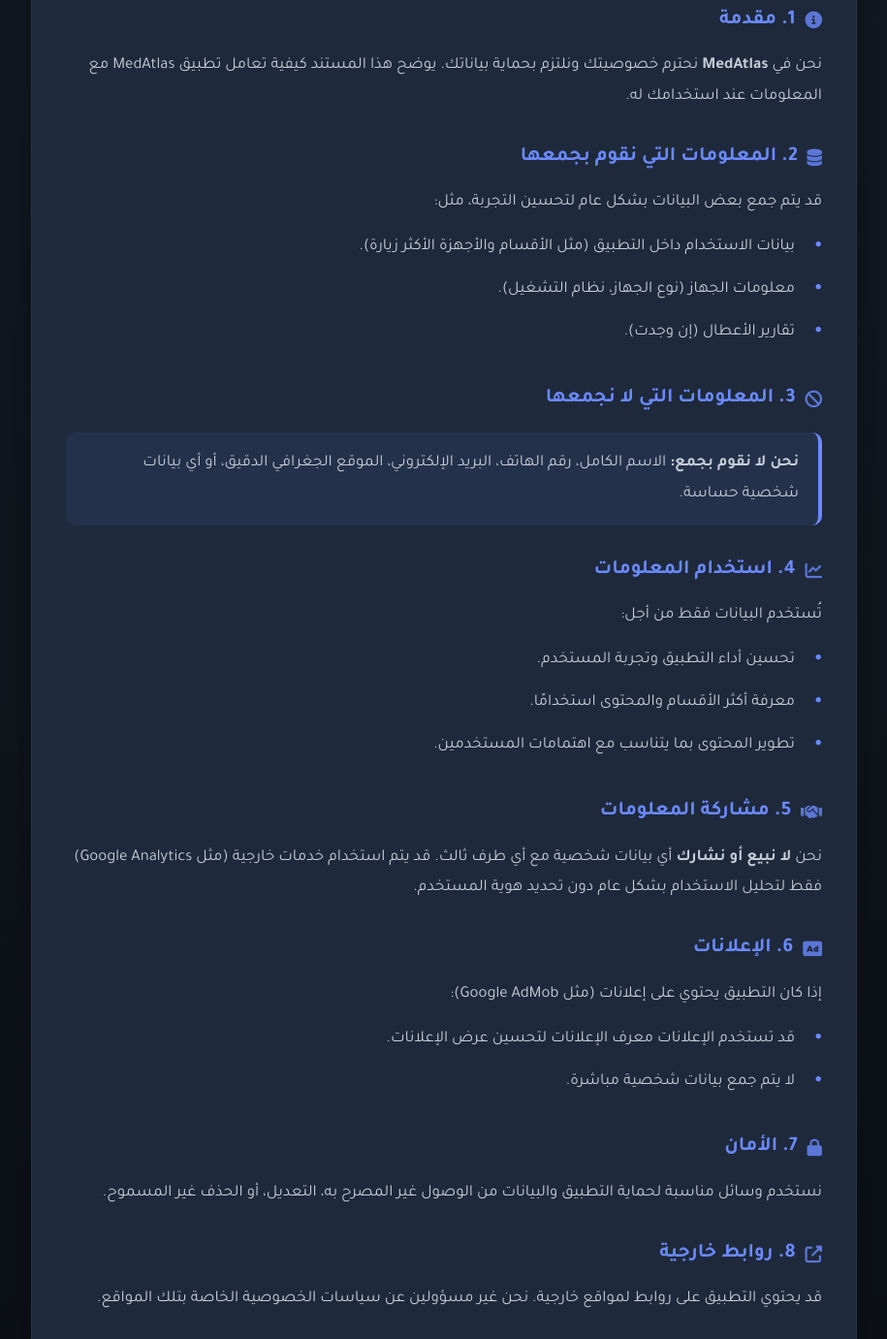
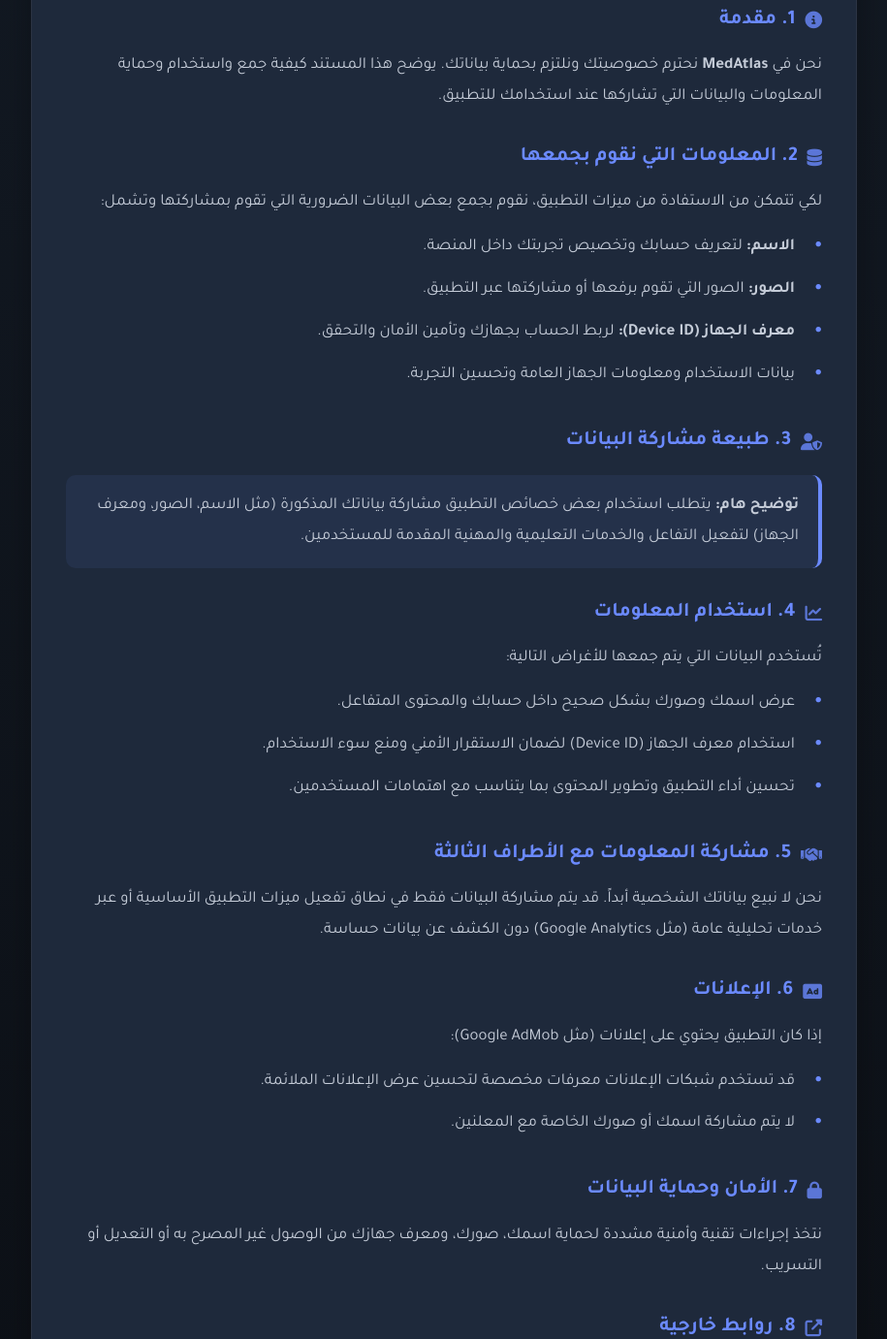
Before and after one commit to e-hr1/CV, a plain HTML site: page Privacy_Policy.html in a window 1280 px wide. Shown: the part 288-1669 px from the top of the page at 97% size, without its empty margins (182-1097 px from the left). Drawn offline with Linux system fonts and the light colour scheme.

Commit message:
Update Privacy_Policy.html

```diff
--- a/Privacy_Policy.html
+++ b/Privacy_Policy.html
@@ -104,7 +104,7 @@
             border: var(--glass-border);
         }
 
-        /* ============ شريط التطبيق (نفس الأول) ============ */
+        /* ============ شريط التطبيق ============ */
         .app-bar {
             position: fixed;
             top: 0;
@@ -426,7 +426,7 @@
     </style>
 </head>
 <body>
-    <!-- شريط التطبيق (الشعار فقط - مطابق للأول) -->
+    <!-- شريط التطبيق -->
     <header class="app-bar glass-effect" id="appBar">
         <div class="app-title">
             <img src="logo_MedAtlas.webp"
@@ -465,50 +465,51 @@
                 <div class="icon"><i class="fas fa-shield-alt"></i></div>
                 <div>
                     <h1 id="mainTitle">🔒 سياسة الخصوصية</h1>
-                    <p class="update-date" id="updateDate">آخر تحديث: 1 يوليو 2026</p>
+                    <p class="update-date" id="updateDate">آخر تحديث: 24 نوفمبر 2026</p>
                 </div>
             </div>
 
             <!-- القسم 1 -->
             <div class="privacy-section">
                 <h2><i class="fas fa-info-circle"></i> <span id="s1Title">1. مقدمة</span></h2>
-                <p id="s1Text">نحن في <strong>MedAtlas</strong> نحترم خصوصيتك ونلتزم بحماية بياناتك. يوضح هذا المستند كيفية تعامل تطبيق MedAtlas مع المعلومات عند استخدامك له.</p>
+                <p id="s1Text">نحن في <strong>MedAtlas</strong> نحترم خصوصيتك ونلتزم بحماية بياناتك. يوضح هذا المستند كيفية جمع واستخدام وحماية المعلومات والبيانات التي تشاركها عند استخدامك للتطبيق.</p>
             </div>
 
             <!-- القسم 2 -->
             <div class="privacy-section">
                 <h2><i class="fas fa-database"></i> <span id="s2Title">2. المعلومات التي نقوم بجمعها</span></h2>
-                <p id="s2Text">قد يتم جمع بعض البيانات بشكل عام لتحسين التجربة، مثل:</p>
+                <p id="s2Text">لكي تتمكن من الاستفادة من ميزات التطبيق، نقوم بجمع بعض البيانات الضرورية التي تقوم بمشاركتها وتشمل:</p>
                 <ul>
-                    <li id="s2li1">بيانات الاستخدام داخل التطبيق (مثل الأقسام والأجهزة الأكثر زيارة).</li>
-                    <li id="s2li2">معلومات الجهاز (نوع الجهاز، نظام التشغيل).</li>
-                    <li id="s2li3">تقارير الأعطال (إن وجدت).</li>
+                    <li id="s2li1"><strong>الاسم:</strong> لتعريف حسابك وتخصيص تجربتك داخل المنصة.</li>
+                    <li id="s2li2"><strong>الصور:</strong> الصور التي تقوم برفعها أو مشاركتها عبر التطبيق.</li>
+                    <li id="s2li3"><strong>معرف الجهاز (Device ID):</strong> لربط الحساب بجهازك وتأمين الأمان والتحقق.</li>
+                    <li id="s2li4">بيانات الاستخدام ومعلومات الجهاز العامة وتحسين التجربة.</li>
                 </ul>
             </div>
 
             <!-- القسم 3 -->
             <div class="privacy-section">
-                <h2><i class="fas fa-ban"></i> <span id="s3Title">3. المعلومات التي لا نجمعها</span></h2>
+                <h2><i class="fas fa-user-shield"></i> <span id="s3Title">3. طبيعة مشاركة البيانات</span></h2>
                 <div class="highlight-box">
-                    <p id="s3Text"><strong>نحن لا نقوم بجمع:</strong> الاسم الكامل، رقم الهاتف، البريد الإلكتروني، الموقع الجغرافي الدقيق، أو أي بيانات شخصية حساسة.</p>
+                    <p id="s3Text"><strong>توضيح هام:</strong> يتطلب استخدام بعض خصائص التطبيق مشاركة بياناتك المذكورة (مثل الاسم، الصور، ومعرف الجهاز) لتفعيل التفاعل والخدمات التعليمية والمهنية المقدمة للمستخدمين.</p>
                 </div>
             </div>
 
             <!-- القسم 4 -->
             <div class="privacy-section">
                 <h2><i class="fas fa-chart-line"></i> <span id="s4Title">4. استخدام المعلومات</span></h2>
-                <p id="s4Text">تُستخدم البيانات فقط من أجل:</p>
+                <p id="s4Text">تُستخدم البيانات التي يتم جمعها للأغراض التالية:</p>
                 <ul>
-                    <li id="s4li1">تحسين أداء التطبيق وتجربة المستخدم.</li>
-                    <li id="s4li2">معرفة أكثر الأقسام والمحتوى استخدامًا.</li>
-                    <li id="s4li3">تطوير المحتوى بما يتناسب مع اهتمامات المستخدمين.</li>
+                    <li id="s4li1">عرض اسمك وصورك بشكل صحيح داخل حسابك والمحتوى المتفاعل.</li>
+                    <li id="s4li2">استخدام معرف الجهاز (Device ID) لضمان الاستقرار الأمني ومنع سوء الاستخدام.</li>
+                    <li id="s4li3">تحسين أداء التطبيق وتطوير المحتوى بما يتناسب مع اهتمامات المستخدمين.</li>
                 </ul>
             </div>
 
             <!-- القسم 5 -->
             <div class="privacy-section">
-                <h2><i class="fas fa-handshake"></i> <span id="s5Title">5. مشاركة المعلومات</span></h2>
-                <p id="s5Text">نحن <strong>لا نبيع أو نشارك</strong> أي بيانات شخصية مع أي طرف ثالث. قد يتم استخدام خدمات خارجية (مثل Google Analytics) فقط لتحليل الاستخدام بشكل عام دون تحديد هوية المستخدم.</p>
+                <h2><i class="fas fa-handshake"></i> <span id="s5Title">5. مشاركة المعلومات مع الأطراف الثالثة</span></h2>
+                <p id="s5Text">نحن لا نبيع بياناتك الشخصية أبداً. قد يتم مشاركة البيانات فقط في نطاق تفعيل ميزات التطبيق الأساسية أو عبر خدمات تحليلية عامة (مثل Google Analytics) دون الكشف عن بيانات حساسة.</p>
             </div>
 
             <!-- القسم 6 -->
@@ -516,39 +517,39 @@
                 <h2><i class="fas fa-ad"></i> <span id="s6Title">6. الإعلانات</span></h2>
                 <p id="s6Text">إذا كان التطبيق يحتوي على إعلانات (مثل Google AdMob):</p>
                 <ul>
-                    <li id="s6li1">قد تستخدم الإعلانات معرف الإعلانات لتحسين عرض الإعلانات.</li>
-                    <li id="s6li2">لا يتم جمع بيانات شخصية مباشرة.</li>
+                    <li id="s6li1">قد تستخدم شبكات الإعلانات معرفات مخصصة لتحسين عرض الإعلانات الملائمة.</li>
+                    <li id="s6li2">لا يتم مشاركة اسمك أو صورك الخاصة مع المعلنين.</li>
                 </ul>
             </div>
 
             <!-- القسم 7 -->
             <div class="privacy-section">
-                <h2><i class="fas fa-lock"></i> <span id="s7Title">7. الأمان</span></h2>
-                <p id="s7Text">نستخدم وسائل مناسبة لحماية التطبيق والبيانات من الوصول غير المصرح به، التعديل، أو الحذف غير المسموح.</p>
+                <h2><i class="fas fa-lock"></i> <span id="s7Title">7. الأمان وحماية البيانات</span></h2>
+                <p id="s7Text">نتخذ إجراءات تقنية وأمنية مشددة لحماية اسمك، صورك، ومعرف جهازك من الوصول غير المصرح به أو التعديل أو التسريب.</p>
             </div>
 
             <!-- القسم 8 -->
             <div class="privacy-section">
                 <h2><i class="fas fa-external-link-alt"></i> <span id="s8Title">8. روابط خارجية</span></h2>
-                <p id="s8Text">قد يحتوي التطبيق على روابط لمواقع خارجية. نحن غير مسؤولين عن سياسات الخصوصية الخاصة بتلك المواقع.</p>
+                <p id="s8Text">قد يحتوي التطبيق على روابط لمواقع خارجية؛ ونحن غير مسؤولين عن ممارسات الخصوصية الخاصة بها.</p>
             </div>
 
             <!-- القسم 9 -->
             <div class="privacy-section">
                 <h2><i class="fas fa-child"></i> <span id="s9Title">9. خصوصية الأطفال</span></h2>
-                <p id="s9Text">التطبيق موجه للأغراض التعليمية والمهنية، ولا يستهدف جمع بيانات من الأطفال بشكل مباشر.</p>
+                <p id="s9Text">التطبيق مخصص للاستخدام المهني والتعليمي للأجهزة الطبية، ولا نستهدف عن عمد جمع بيانات أو صور من الأطفال.</p>
             </div>
 
             <!-- القسم 10 -->
             <div class="privacy-section">
                 <h2><i class="fas fa-edit"></i> <span id="s10Title">10. التعديلات على السياسة</span></h2>
-                <p id="s10Text">قد نقوم بتحديث سياسة الخصوصية من وقت لآخر. سيتم نشر أي تحديث داخل التطبيق.</p>
+                <p id="s10Text">قد نقوم بتحديث سياسة الخصوصية هذه من وقت لآخر، وسيتم إشعارك بأي تعديلات جديدة داخل التطبيق.</p>
             </div>
 
             <!-- القسم 11 -->
             <div class="privacy-section footer-contact">
                 <h2><i class="fas fa-envelope"></i> <span id="s11Title">11. التواصل معنا</span></h2>
-                <p id="s11Text">إذا كان لديك أي استفسار حول سياسة الخصوصية، يمكنك التواصل معنا عبر:</p>
+                <p id="s11Text">إذا كان لديك أي استفسار بخصوص سياسة الخصوصية أو بياناتك، يسعدنا تواصلك معنا عبر:</p>
                 <p style="margin-top: 10px;">
                     <i class="fas fa-at" style="color: var(--primary);"></i>
                     <a href="mailto:HusseinMutair690@gmail.com">HusseinMutair690@gmail.com</a>
@@ -562,71 +563,73 @@
         const translations = {
             ar: {
                 mainTitle: '🔒 سياسة الخصوصية',
-                updateDate: 'آخر تحديث: 1 يوليو 2026',
+                updateDate: 'آخر تحديث: 24 نوفمبر 2026',
                 s1Title: '1. مقدمة',
-                s1Text: 'نحن في <strong>MedAtlas</strong> نحترم خصوصيتك ونلتزم بحماية بياناتك. يوضح هذا المستند كيفية تعامل تطبيق MedAtlas مع المعلومات عند استخدامك له.',
+                s1Text: 'نحن في <strong>MedAtlas</strong> نحترم خصوصيتك ونلتزم بحماية بياناتك. يوضح هذا المستند كيفية جمع واستخدام وحماية المعلومات والبيانات التي تشاركها عند استخدامك للتطبيق.',
                 s2Title: '2. المعلومات التي نقوم بجمعها',
-                s2Text: 'قد يتم جمع بعض البيانات بشكل عام لتحسين التجربة، مثل:',
-                s2li1: 'بيانات الاستخدام داخل التطبيق (مثل الأقسام والأجهزة الأكثر زيارة).',
-                s2li2: 'معلومات الجهاز (نوع الجهاز، نظام التشغيل).',
-                s2li3: 'تقارير الأعطال (إن وجدت).',
-                s3Title: '3. المعلومات التي لا نجمعها',
-                s3Text: '<strong>نحن لا نقوم بجمع:</strong> الاسم الكامل، رقم الهاتف، البريد الإلكتروني، الموقع الجغرافي الدقيق، أو أي بيانات شخصية حساسة.',
+                s2Text: 'لكي تتمكن من الاستفادة من ميزات التطبيق، نقوم بجمع بعض البيانات الضرورية التي تقوم بمشاركتها وتشمل:',
+                s2li1: '<strong>الاسم:</strong> لتعريف حسابك وتخصيص تجربتك داخل المنصة.',
+                s2li2: '<strong>الصور:</strong> الصور التي تقوم برفعها أو مشاركتها عبر التطبيق.',
+                s2li3: '<strong>معرف الجهاز (Device ID):</strong> لربط الحساب بجهازك وتأمين الأمان والتحقق.',
+                s2li4: 'بيانات الاستخدام ومعلومات الجهاز العامة وتحسين التجربة.',
+                s3Title: '3. طبيعة مشاركة البيانات',
+                s3Text: '<strong>توضيح هام:</strong> يتطلب استخدام بعض خصائص التطبيق مشاركة بياناتك المذكورة (مثل الاسم، الصور، ومعرف الجهاز) لتفعيل التفاعل والخدمات التعليمية والمهنية المقدمة للمستخدمين.',
                 s4Title: '4. استخدام المعلومات',
-                s4Text: 'تُستخدم البيانات فقط من أجل:',
-                s4li1: 'تحسين أداء التطبيق وتجربة المستخدم.',
-                s4li2: 'معرفة أكثر الأقسام والمحتوى استخدامًا.',
-                s4li3: 'تطوير المحتوى بما يتناسب مع اهتمامات المستخدمين.',
-                s5Title: '5. مشاركة المعلومات',
-                s5Text: 'نحن <strong>لا نبيع أو نشارك</strong> أي بيانات شخصية مع أي طرف ثالث. قد يتم استخدام خدمات خارجية (مثل Google Analytics) فقط لتحليل الاستخدام بشكل عام دون تحديد هوية المستخدم.',
+                s4Text: 'تُستخدم البيانات التي يتم جمعها للأغراض التالية:',
+                s4li1: 'عرض اسمك وصورك بشكل صحيح داخل حسابك والمحتوى المتفاعل.',
+                s4li2: 'استخدام معرف الجهاز (Device ID) لضمان الاستقرار الأمني ومنع سوء الاستخدام.',
+                s4li3: 'تحسين أداء التطبيق وتطوير المحتوى بما يتناسب مع اهتمامات المستخدمين.',
+                s5Title: '5. مشاركة المعلومات مع الأطراف الثالثة',
+                s5Text: 'نحن لا نبيع بياناتك الشخصية أبداً. قد يتم مشاركة البيانات فقط في نطاق تفعيل ميزات التطبيق الأساسية أو عبر خدمات تحليلية عامة (مثل Google Analytics) دون الكشف عن بيانات حساسة.',
                 s6Title: '6. الإعلانات',
                 s6Text: 'إذا كان التطبيق يحتوي على إعلانات (مثل Google AdMob):',
-                s6li1: 'قد تستخدم الإعلانات معرف الإعلانات لتحسين عرض الإعلانات.',
-                s6li2: 'لا يتم جمع بيانات شخصية مباشرة.',
-                s7Title: '7. الأمان',
-                s7Text: 'نستخدم وسائل مناسبة لحماية التطبيق والبيانات من الوصول غير المصرح به، التعديل، أو الحذف غير المسموح.',
+                s6li1: 'قد تستخدم شبكات الإعلانات معرفات مخصصة لتحسين عرض الإعلانات الملائمة.',
+                s6li2: 'لا يتم مشاركة اسمك أو صورك الخاصة مع المعلنين.',
+                s7Title: '7. الأمان وحماية البيانات',
+                s7Text: 'نتخذ إجراءات تقنية وأمنية مشددة لحماية اسمك، صورك، ومعرف جهازك من الوصول غير المصرح به أو التعديل أو التسريب.',
                 s8Title: '8. روابط خارجية',
-                s8Text: 'قد يحتوي التطبيق على روابط لمواقع خارجية. نحن غير مسؤولين عن سياسات الخصوصية الخاصة بتلك المواقع.',
+                s8Text: 'قد يحتوي التطبيق على روابط لمواقع خارجية؛ ونحن غير مسؤولين عن ممارسات الخصوصية الخاصة بها.',
                 s9Title: '9. خصوصية الأطفال',
-                s9Text: 'التطبيق موجه للأغراض التعليمية والمهنية، ولا يستهدف جمع بيانات من الأطفال بشكل مباشر.',
+                s9Text: 'التطبيق مخصص للاستخدام المهني والتعليمي للأجهزة الطبية، ولا نستهدف عن عمد جمع بيانات أو صور من الأطفال.',
                 s10Title: '10. التعديلات على السياسة',
-                s10Text: 'قد نقوم بتحديث سياسة الخصوصية من وقت لآخر. سيتم نشر أي تحديث داخل التطبيق.',
+                s10Text: 'قد نقوم بتحديث سياسة الخصوصية هذه من وقت لآخر، وسيتم إشعارك بأي تعديلات جديدة داخل التطبيق.',
                 s11Title: '11. التواصل معنا',
-                s11Text: 'إذا كان لديك أي استفسار حول سياسة الخصوصية، يمكنك التواصل معنا عبر:'
+                s11Text: 'إذا كان لديك أي استفسار بخصوص سياسة الخصوصية أو بياناتك، يسعدنا تواصلك معنا عبر:'
             },
             en: {
                 mainTitle: '🔒 Privacy Policy',
-                updateDate: 'Last Updated: July 1, 2026',
+                updateDate: 'Last Updated: November 24, 2026',
                 s1Title: '1. Introduction',
-                s1Text: 'We at <strong>MedAtlas</strong> respect your privacy and are committed to protecting your data. This document explains how the MedAtlas app handles information when you use it.',
+                s1Text: 'We at <strong>MedAtlas</strong> respect your privacy and are committed to protecting your data. This document explains how we collect, use, and protect the information and data you share when using the app.',
                 s2Title: '2. Information We Collect',
-                s2Text: 'Some general data may be collected to improve the experience, such as:',
-                s2li1: 'Usage data within the app (e.g., most visited sections and devices).',
-                s2li2: 'Device information (device type, operating system).',
-                s2li3: 'Error reports (if any).',
-                s3Title: '3. Information We Do Not Collect',
-                s3Text: '<strong>We do not collect:</strong> full name, phone number, email, precise geographic location, or any sensitive personal data.',
+                s2Text: 'To enable app features, we collect necessary data that you share, including:',
+                s2li1: '<strong>Name:</strong> To identify your account and personalize your experience within the platform.',
+                s2li2: '<strong>Photos:</strong> Images you upload or share through the app.',
+                s2li3: '<strong>Device ID:</strong> To link the account to your device and ensure security and verification.',
+                s2li4: 'Usage data and general device information to improve the experience.',
+                s3Title: '3. Nature of Data Sharing',
+                s3Text: '<strong>Important Clarification:</strong> Using certain app features requires sharing your mentioned data (such as name, photos, and device ID) to enable interaction and professional educational services provided to users.',
                 s4Title: '4. Use of Information',
-                s4Text: 'Data is used only for:',
-                s4li1: 'Improving app performance and user experience.',
-                s4li2: 'Identifying the most used sections and content.',
-                s4li3: "Developing content to match users' interests.",
-                s5Title: '5. Information Sharing',
-                s5Text: 'We <strong>do not sell or share</strong> any personal data with third parties. External services (e.g., Google Analytics) may be used only to analyze usage in general without identifying users.',
+                s4Text: 'The collected data is used for the following purposes:',
+                s4li1: 'Properly displaying your name and photos within your account and interactive content.',
+                s4li2: 'Using the Device ID to ensure security stability and prevent misuse.',
+                s4li3: 'Improving app performance and developing content suited to user interests.',
+                s5Title: '5. Information Sharing with Third Parties',
+                s5Text: 'We never sell your personal data. Data may only be shared to activate core app features or via general analytics services (such as Google Analytics) without exposing sensitive information.',
                 s6Title: '6. Advertising',
-                s6Text: 'If the app contains ads (e.g., Google AdMob):',
-                s6li1: 'Ads may use advertising IDs to improve ad display.',
-                s6li2: 'No direct personal data is collected.',
-                s7Title: '7. Security',
-                s7Text: 'We use appropriate measures to protect the app and data from unauthorized access, modification, or unauthorized deletion.',
+                s6Text: 'If the app contains advertisements (e.g., Google AdMob):',
+                s6li1: 'Ad networks may use identifiers to improve relevant ad delivery.',
+                s6li2: 'Your name or private photos are never shared with advertisers.',
+                s7Title: '7. Security and Data Protection',
+                s7Text: 'We take strict technical and security measures to protect your name, photos, and Device ID from unauthorized access, modification, or leaks.',
                 s8Title: '8. External Links',
-                s8Text: 'The app may contain links to external websites. We are not responsible for the privacy policies of those sites.',
+                s8Text: 'The app may contain links to external websites; we are not responsible for their privacy practices.',
                 s9Title: "9. Children's Privacy",
-                s9Text: 'The app is intended for educational and professional purposes and does not directly target collecting data from children.',
+                s9Text: 'The app is intended for professional and educational use regarding medical devices, and we do not knowingly target collecting data or photos from children.',
                 s10Title: '10. Changes to This Policy',
-                s10Text: 'We may update this privacy policy from time to time. Any updates will be posted within the app.',
+                s10Text: 'We may update this privacy policy from time to time, and you will be notified of any new updates inside the app.',
                 s11Title: '11. Contact Us',
-                s11Text: 'If you have any questions about this privacy policy, you can contact us at:'
+                s11Text: 'If you have any questions regarding our privacy policy or your data, feel free to contact us at:'
             }
         };
 
@@ -647,7 +650,7 @@
             const setText = (id, val) => { const el = document.getElementById(id); if (el) el.innerHTML = val; };
             setText('s1Title', t.s1Title); setText('s1Text', t.s1Text);
             setText('s2Title', t.s2Title); setText('s2Text', t.s2Text);
-            setText('s2li1', t.s2li1); setText('s2li2', t.s2li2); setText('s2li3', t.s2li3);
+            setText('s2li1', t.s2li1); setText('s2li2', t.s2li2); setText('s2li3', t.s2li3); setText('s2li4', t.s2li4);
             setText('s3Title', t.s3Title); setText('s3Text', t.s3Text);
             setText('s4Title', t.s4Title); setText('s4Text', t.s4Text);
             setText('s4li1', t.s4li1); setText('s4li2', t.s4li2); setText('s4li3', t.s4li3);
@@ -671,7 +674,7 @@
         // تحميل اللغة المحفوظة
         applyLanguage(currentLang);
 
-        // ============ Dark Mode (مطابق للصفحة الأصلية) ============
+        // ============ Dark Mode ============
         const darkToggle = document.getElementById('darkModeToggle');
         const lightIcon = document.getElementById('lightIcon');
         const darkIcon = document.getElementById('darkIcon');
```
